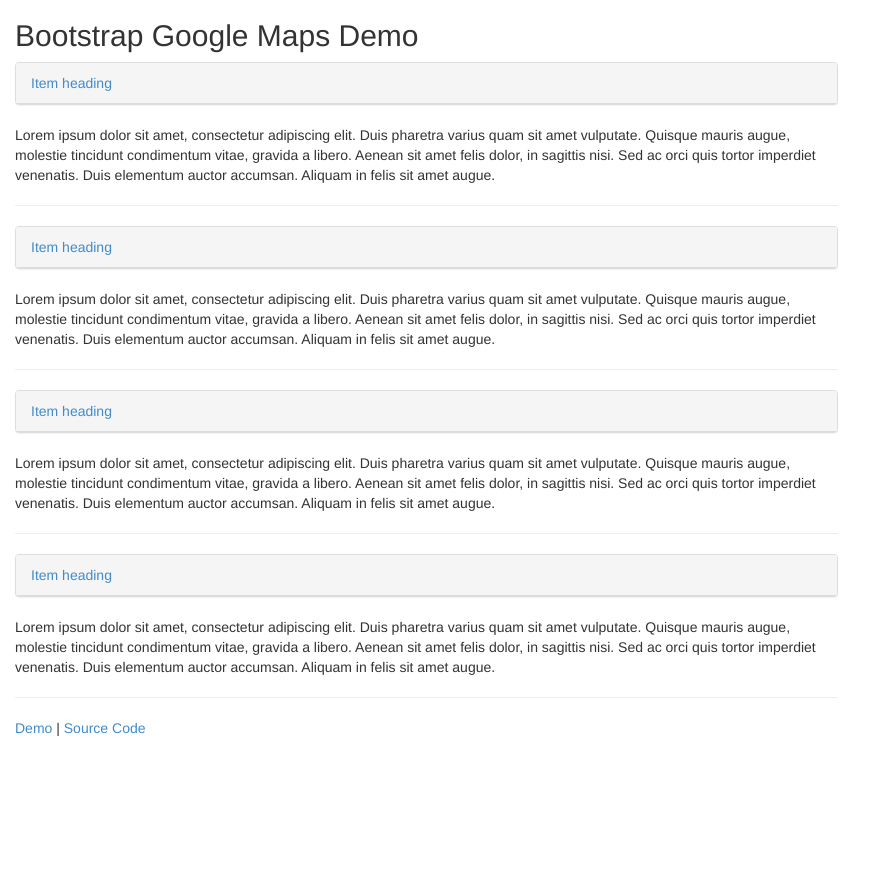
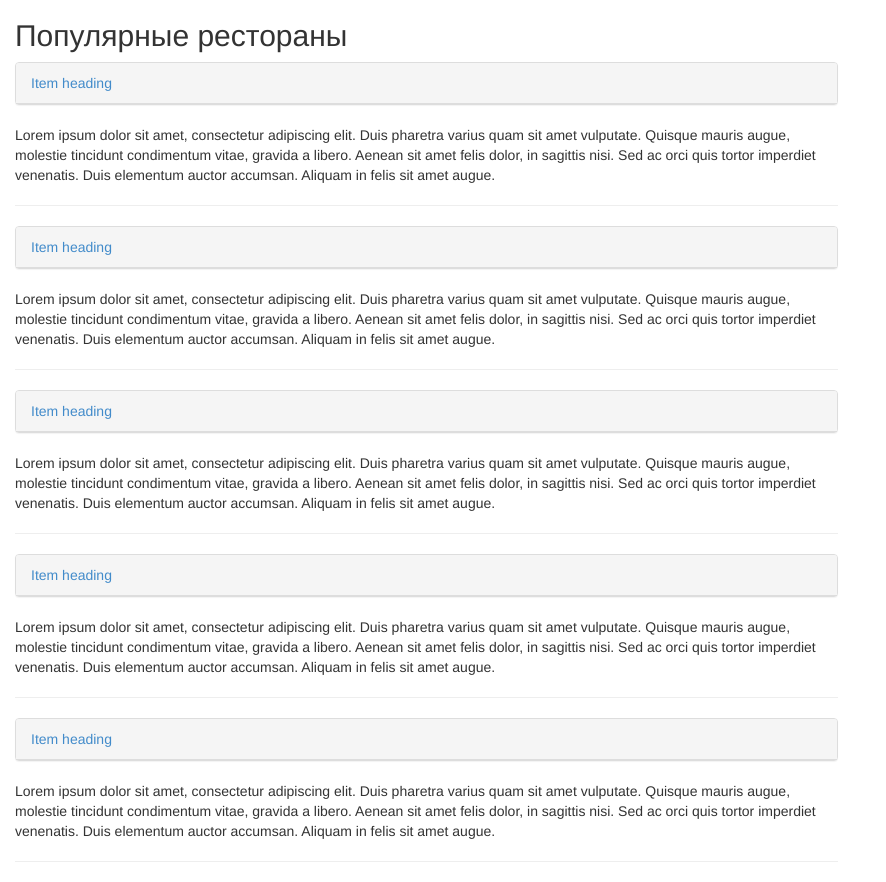
Before and after one commit to anya-k/DataArtITSchool, a Django app: template restaurant_reviews/templates/index.html in a window 1280 px wide. Shown: the part 51-933 px from the top of the page, without its empty margins (0-886 px from the left). Before the commit the page ends 787 px from the top, so only its background shows below. Run offline with Django 3.2, Linux system fonts and the light colour scheme; the template is opened without the code that fills it, so the values that code supplies are empty; a map, chart or similar area stays blank; some libraries are stand-ins or nearby versions; some web fonts are replaced.

Commit message:
First template view

```diff
--- a/restaurant_reviews/static/css/styles.css
+++ b/restaurant_reviews/static/css/styles.css
@@ -45,20 +45,17 @@ body{
 	height:100%;
 }
 
-#main>.row {
-    overflow-y:scroll;
-}
+/*#main>.row {*/
+    /*overflow-y:scroll;*/
+/*}*/
 
-#left {
-	height:100%;
-}
+/*#left {*/
+	/*height:100%;*/
+/*}*/
 
 #map-canvas {
-	width:33.3333%;
-    height:calc(100% - 0);
-    position:absolute;
-    right:16px;
-    top:50px;
-    bottom:0;
+    height:85%;
+	top:50px;
+    bottom:50px;
     overflow:hidden;
 }
--- a/restaurant_reviews/static/js/scripts.js
+++ b/restaurant_reviews/static/js/scripts.js
@@ -22,6 +22,6 @@ function initialize() {
   var map = new google.maps.Map(document.getElementById("map-canvas"), mapOptions);
   marker.setMap(map);
 
-};
+}
 /* end google maps -----------------------------------------------------*/
 });
--- a/restaurant_reviews/templates/index.html
+++ b/restaurant_reviews/templates/index.html
@@ -50,14 +50,14 @@
     </div>
 </div>
 
-<div id="map-canvas"></div>
+<!--<div id="map-canvas"></div>-->
 <div class="container-fluid" id="main">
   <div class="row">
-  	<div class="col-xs-8" id="left">
-
-      <h2>Bootstrap Google Maps Demo</h2>
-
+    <div class="col-xs-12 col-sm-8 col-md-8 col-lg-8" id="left">
+        <h2>Популярные рестораны</h2>
         <!-- item list -->
+        <div class="row">
+            <div class="col-xs-12 col-sm-12 col-md-12 col-lg-12">
                 <div class="panel panel-default">
                     <div class="panel-heading"><a href="">Item heading</a></div>
                 </div>
@@ -67,7 +67,11 @@
                     Aliquam in felis sit amet augue.</p>
 
                 <hr>
+            </div>
 
+        </div>
+        <div class="row">
+            <div class="col-xs-12 col-sm-12 col-md-12 col-lg-12">
                 <div class="panel panel-default">
                     <div class="panel-heading"><a href="">Item heading</a></div>
                 </div>
@@ -77,7 +81,11 @@
                     Aliquam in felis sit amet augue.</p>
 
                 <hr>
+            </div>
 
+        </div>
+        <div class="row">
+            <div class="col-xs-12 col-sm-12 col-md-12 col-lg-12">
                 <div class="panel panel-default">
                     <div class="panel-heading"><a href="">Item heading</a></div>
                 </div>
@@ -87,7 +95,11 @@
                     Aliquam in felis sit amet augue.</p>
 
                 <hr>
+            </div>
 
+        </div>
+        <div class="row">
+            <div class="col-xs-12 col-sm-12 col-md-12 col-lg-12">
                 <div class="panel panel-default">
                     <div class="panel-heading"><a href="">Item heading</a></div>
                 </div>
@@ -97,23 +109,34 @@
                     Aliquam in felis sit amet augue.</p>
 
                 <hr>
+            </div>
+
+        </div>
+        <div class="row">
+            <div class="col-xs-12 col-sm-12 col-md-12 col-lg-12">
+                <div class="panel panel-default">
+                    <div class="panel-heading"><a href="">Item heading</a></div>
+                </div>
+                <p>Lorem ipsum dolor sit amet, consectetur adipiscing elit. Duis pharetra varius quam sit amet vulputate.
+                    Quisque mauris augue, molestie tincidunt condimentum vitae, gravida a libero. Aenean sit amet felis
+                    dolor, in sagittis nisi. Sed ac orci quis tortor imperdiet venenatis. Duis elementum auctor accumsan.
+                    Aliquam in felis sit amet augue.</p>
+
+                <hr>
+            </div>
+
+        </div>
+
+
         <!-- /item list -->
 
-      <p>
-      <a href="http://www.bootply.com/render/129229">Demo</a> | <a href="http://bootply.com/129229">Source Code</a>
-      </p>
+    </div>
 
-      <hr>
-
-      <p>
-      <a href="http://bootply.com" target="_ext" class="center-block btn btn-primary">More Bootstrap Snippets on Bootply</a>
-      </p>
-
-      <hr>
-
+      <div id="map-canvas" class="col-xs-push-1 col-xs-10 col-sm-push-0 col-sm-4">
+        <!--map-canvas will be postioned here-->
+        <div >
         </div>
-    <div class="col-xs-4"><!--map-canvas will be postioned here--></div>
-
+    </div>
   </div>
 </div>
 <!-- end template -->
```
Lines whose indentation alone changed are shown as unchanged.
